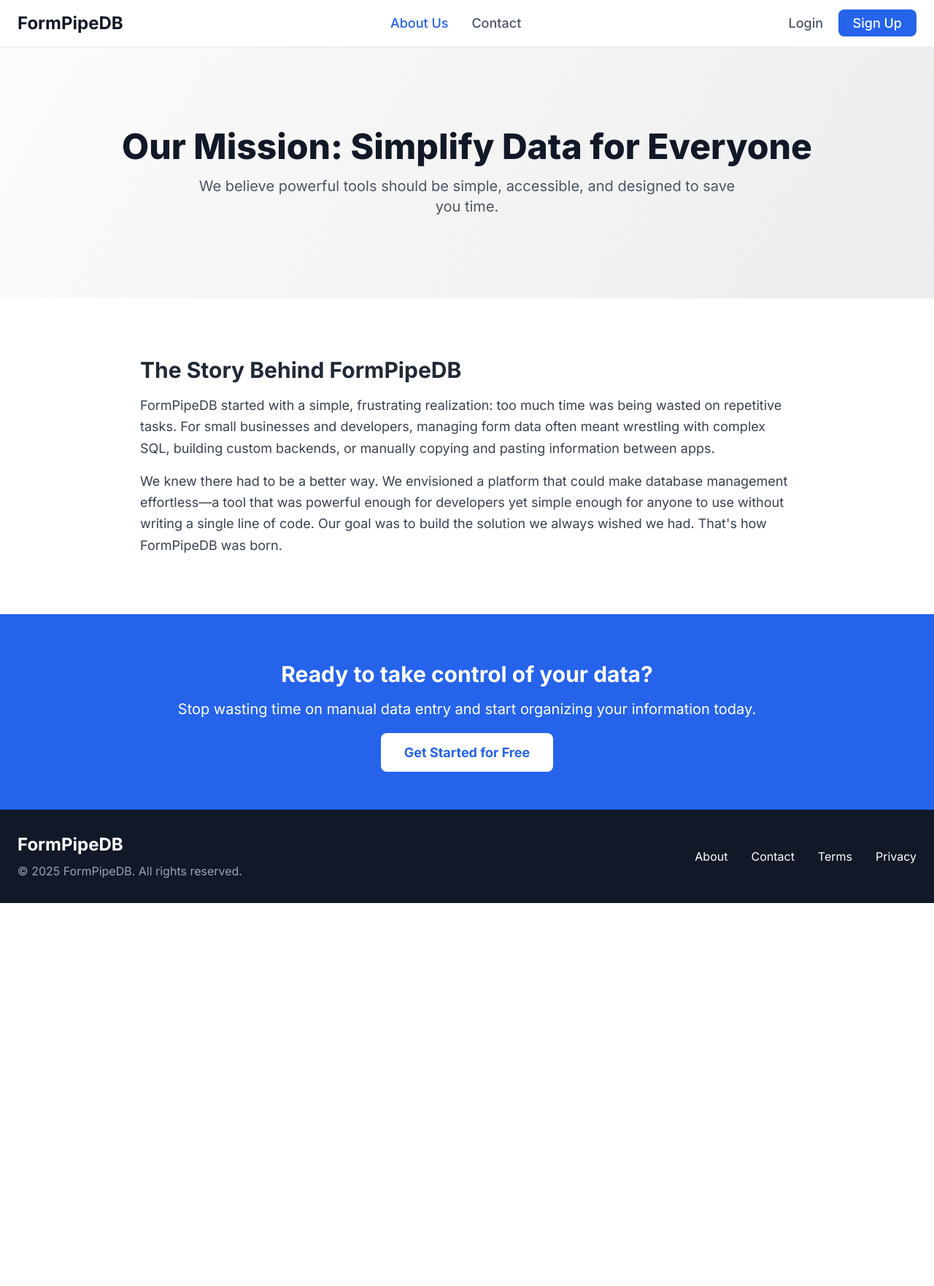
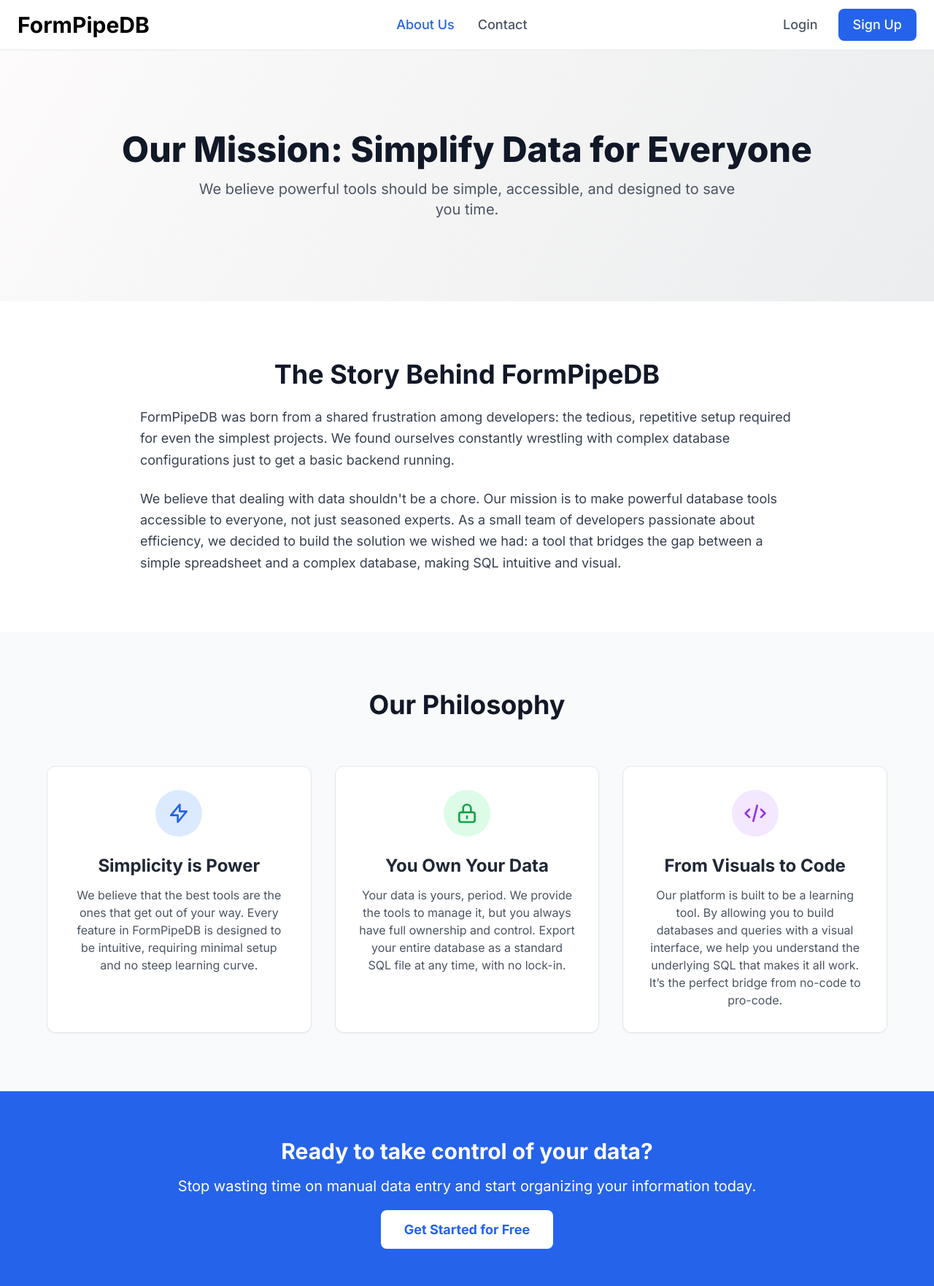
Before and after one commit to SakibHasanAdmin/formpipedb, a FastAPI app: page /about in a window 1280 px wide. Shown: the top 1763 px of the page at 73% size. Before the commit the page ends 1238 px from the top, so only its background shows below. Run offline with FastAPI, Linux system fonts and the light colour scheme; some libraries are stand-ins or nearby versions.

Commit message:
about us overhaul

```diff
--- a/templates/about.html
+++ b/templates/about.html
@@ -8,6 +8,7 @@
     <link rel="preconnect" href="https://fonts.googleapis.com">
     <link rel="preconnect" href="https://fonts.gstatic.com" crossorigin>
     <link href="https://fonts.googleapis.com/css2?family=Inter:wght@400;500;700;800&display=swap" rel="stylesheet">
+    <link rel="icon" href="../static/images/favicon.ico">
     <style>
         body { font-family: 'Inter', sans-serif; }
         .gradient-bg {
@@ -18,17 +19,17 @@
 <body class="bg-white text-gray-800 flex flex-col min-h-screen">
 
     <header class="sticky top-0 z-50 bg-white/80 backdrop-blur-sm border-b border-gray-200">
-        <nav class="container mx-auto px-6 py-4 flex justify-between items-center">
-            <div>
-                <a href="/" class="text-2xl font-bold text-gray-900 hover:text-blue-600 transition-colors">FormPipeDB</a>
+        <nav class="container mx-auto px-4 sm:px-6 py-3 flex justify-between items-center">
+            <div class="flex-shrink-0">
+                <a href="/" class="text-3xl font-bold text-black">FormPipeDB</a>
             </div>
-            <div class="hidden md:flex items-center space-x-8">
+            <div class="hidden md:flex items-center space-x-6 lg:space-x-8">
                 <a href="/about" class="text-lg font-medium text-blue-600">About Us</a>
                 <a href="/contact" class="text-lg font-medium text-gray-600 hover:text-blue-600 transition-colors">Contact</a>
             </div>
-            <div class="space-x-4">
-                <a href="/login" class="text-lg font-medium text-gray-600 hover:text-blue-600 transition-colors">Login</a>
-                <a href="/signup" class="bg-blue-600 text-white px-5 py-2 rounded-lg text-lg font-medium hover:bg-blue-700 transition-all">Sign Up</a>
+            <div class="flex items-center space-x-1 sm:space-x-4">
+                <a href="/login" class="text-base sm:text-lg font-medium text-gray-600 hover:text-blue-600 transition-colors px-2 sm:px-3 py-2">Login</a>
+                <a href="/signup" class="bg-blue-600 text-white px-4 sm:px-5 py-2 rounded-lg text-base sm:text-lg font-medium hover:bg-blue-700 transition-all">Sign Up</a>
             </div>
         </nav>
     </header>
@@ -44,13 +45,45 @@
         <section class="py-20 bg-white">
             <div class="container mx-auto px-6">
                 <div class="max-w-4xl mx-auto">
-                    <h2 class="text-3xl font-bold mb-4 text-center md:text-left">The Story Behind FormPipeDB</h2>
-                    <p class="text-lg text-gray-700 leading-relaxed mb-4">
-                        FormPipeDB started with a simple, frustrating realization: too much time was being wasted on repetitive tasks. For small businesses and developers, managing form data often meant wrestling with complex SQL, building custom backends, or manually copying and pasting information between apps.
+                    <h2 class="text-3xl md:text-4xl font-bold mb-6 text-center text-gray-900">The Story Behind FormPipeDB</h2>
+                    <p class="text-lg text-gray-700 leading-relaxed mb-6">
+                        FormPipeDB was born from a shared frustration among developers: the tedious, repetitive setup required for even the simplest projects. We found ourselves constantly wrestling with complex database configurations just to get a basic backend running.
                     </p>
                     <p class="text-lg text-gray-700 leading-relaxed">
-                        We knew there had to be a better way. We envisioned a platform that could make database management effortless—a tool that was powerful enough for developers yet simple enough for anyone to use without writing a single line of code. Our goal was to build the solution we always wished we had. That's how FormPipeDB was born.
+                        We believe that dealing with data shouldn't be a chore. Our mission is to make powerful database tools accessible to everyone, not just seasoned experts. As a small team of developers passionate about efficiency, we decided to build the solution we wished we had: a tool that bridges the gap between a simple spreadsheet and a complex database, making SQL intuitive and visual.
                     </p>
+                </div>
+            </div>
+        </section>
+
+        <section class="bg-gray-50 py-20">
+            <div class="container mx-auto px-6 text-center">
+                <h2 class="text-3xl md:text-4xl font-bold text-gray-900 mb-16">Our Philosophy</h2>
+                <div class="grid grid-cols-1 md:grid-cols-3 gap-8 max-w-6xl mx-auto">
+                    <!-- Principle 1: Simplicity is Power -->
+                    <div class="bg-white p-8 rounded-xl shadow-sm hover:shadow-lg transition-shadow border border-gray-200">
+                        <div class="flex items-center justify-center h-16 w-16 bg-blue-100 text-blue-600 rounded-full mx-auto mb-6">
+                            <svg xmlns="http://www.w3.org/2000/svg" class="h-8 w-8" fill="none" viewBox="0 0 24 24" stroke="currentColor" stroke-width="2"><path stroke-linecap="round" stroke-linejoin="round" d="M13 10V3L4 14h7v7l9-11h-7z" /></svg>
+                        </div>
+                        <h3 class="text-2xl font-bold mb-3">Simplicity is Power</h3>
+                        <p class="text-gray-600">We believe that the best tools are the ones that get out of your way. Every feature in FormPipeDB is designed to be intuitive, requiring minimal setup and no steep learning curve.</p>
+                    </div>
+                    <!-- Principle 2: You Own Your Data -->
+                    <div class="bg-white p-8 rounded-xl shadow-sm hover:shadow-lg transition-shadow border border-gray-200">
+                        <div class="flex items-center justify-center h-16 w-16 bg-green-100 text-green-600 rounded-full mx-auto mb-6">
+                            <svg xmlns="http://www.w3.org/2000/svg" class="h-8 w-8" fill="none" viewBox="0 0 24 24" stroke="currentColor" stroke-width="2"><path stroke-linecap="round" stroke-linejoin="round" d="M12 15v2m-6 4h12a2 2 0 002-2v-6a2 2 0 00-2-2H6a2 2 0 00-2 2v6a2 2 0 002 2zm10-10V7a4 4 0 00-8 0v4h8z" /></svg>
+                        </div>
+                        <h3 class="text-2xl font-bold mb-3">You Own Your Data</h3>
+                        <p class="text-gray-600">Your data is yours, period. We provide the tools to manage it, but you always have full ownership and control. Export your entire database as a standard SQL file at any time, with no lock-in.</p>
+                    </div>
+                    <!-- Principle 3: From Visuals to Code -->
+                    <div class="bg-white p-8 rounded-xl shadow-sm hover:shadow-lg transition-shadow border border-gray-200">
+                        <div class="flex items-center justify-center h-16 w-16 bg-purple-100 text-purple-600 rounded-full mx-auto mb-6">
+                            <svg xmlns="http://www.w3.org/2000/svg" class="h-8 w-8" fill="none" viewBox="0 0 24 24" stroke="currentColor" stroke-width="2"><path stroke-linecap="round" stroke-linejoin="round" d="M10 20l4-16m4 4l4 4-4 4M6 16l-4-4 4-4" /></svg>
+                        </div>
+                        <h3 class="text-2xl font-bold mb-3">From Visuals to Code</h3>
+                        <p class="text-gray-600">Our platform is built to be a learning tool. By allowing you to build databases and queries with a visual interface, we help you understand the underlying SQL that makes it all work. It’s the perfect bridge from no-code to pro-code.</p>
+                    </div>
                 </div>
             </div>
         </section>
```
